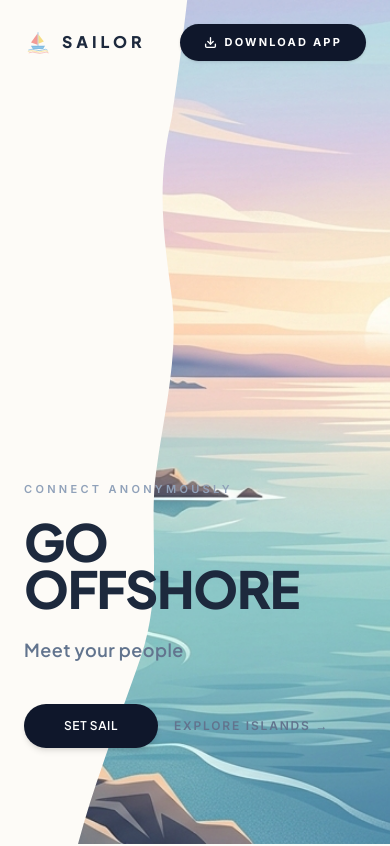
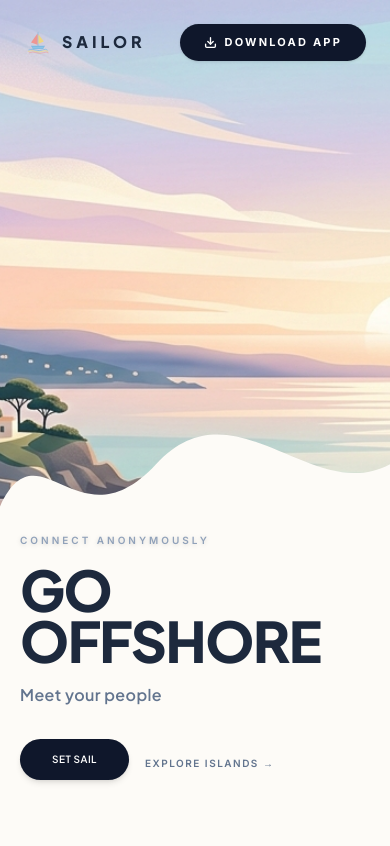
Before and after one commit to cser-utkarsh-raj/Sailor, a Next.js app: page / in a window 390 px wide. Shown: the top 846 px of the page. Built offline with nearby package versions, Linux system fonts and the light colour scheme.

Commit message:
Fix responsive mobile layout on launch page hero

```diff
--- a/src/app/page.tsx
+++ b/src/app/page.tsx
@@ -74,15 +74,14 @@ export default function LandingPage() {
       {/* ==========================================
           THE SHORE — SINGLE HERO
           ========================================== */}
-      <section className="relative w-full min-h-screen flex items-end lg:items-center overflow-hidden">
+      <section className="relative w-full min-h-[100dvh] lg:min-h-screen flex items-end lg:items-center overflow-hidden">
 
-        {/* ---- ILLUSTRATED SCENE (Right side) ---- */}
+        {/* ---- ILLUSTRATED SCENE (Background) ---- */}
         <div className="absolute inset-0 z-0">
-          {/* SVG clipPath — organic irregular mask, pushed right so text has clean white space */}
-          <svg className="absolute" width="0" height="0">
+          <svg className="absolute w-0 h-0">
             <defs>
-              <clipPath id="shore-mask" clipPathUnits="objectBoundingBox">
-                {/* Starts at x=0.48 top — keeps left ~48% as pure white space */}
+              {/* DESKTOP MASK: Organic split, keeps left side pure white */}
+              <clipPath id="shore-mask-desktop" clipPathUnits="objectBoundingBox">
                 <path d="
                   M 0.48,0
                   L 1,0
@@ -96,38 +95,59 @@ export default function LandingPage() {
                   Z
                 " />
               </clipPath>
+              {/* MOBILE MASK: Flows from top, keeps bottom half pure white */}
+              <clipPath id="shore-mask-mobile" clipPathUnits="objectBoundingBox">
+                <path d="
+                  M 0,0
+                  L 1,0
+                  L 1,0.55
+                  C 0.8,0.6 0.6,0.45 0.4,0.55
+                  C 0.2,0.65 0.1,0.5 0,0.6
+                  Z
+                " />
+              </clipPath>
             </defs>
           </svg>
 
+          {/* Desktop Image */}
           <div
-            className="absolute inset-0 w-full h-full bg-cover bg-center"
+            className="hidden lg:block absolute inset-0 w-full h-full bg-cover bg-center"
             style={{
               backgroundImage: "url('/coastal_ship_hero.jpg')",
-              clipPath: "url(#shore-mask)",
-              WebkitClipPath: "url(#shore-mask)",
+              clipPath: "url(#shore-mask-desktop)",
+              WebkitClipPath: "url(#shore-mask-desktop)",
+            }}
+          />
+          {/* Mobile Image */}
+          <div
+            className="block lg:hidden absolute inset-0 w-full h-full bg-cover bg-center"
+            style={{
+              backgroundImage: "url('/coastal_ship_hero.jpg')",
+              clipPath: "url(#shore-mask-mobile)",
+              WebkitClipPath: "url(#shore-mask-mobile)",
             }}
           />
         </div>
 
-        {/* ---- HERO TEXT (Left side, clean white space) ---- */}
-        <div className="relative z-20 w-full px-6 md:px-12 lg:px-20 pt-36 pb-24 lg:pt-0 lg:pb-0">
-          <div className="max-w-md lg:max-w-lg">
-            <p className="text-[11px] md:text-xs font-semibold uppercase tracking-[0.3em] text-slate-400 mb-5">
+        {/* ---- HERO TEXT ---- */}
+        <div className="relative z-20 w-full px-5 sm:px-8 md:px-12 lg:px-20 pt-20 pb-16 lg:pt-0 lg:pb-0">
+          <div className="max-w-md lg:max-w-lg mt-auto">
+            <p className="text-[10px] sm:text-[11px] md:text-xs font-semibold uppercase tracking-[0.3em] text-slate-400 mb-4 sm:mb-5 drop-shadow-sm lg:drop-shadow-none">
               Connect anonymously
             </p>
-            <h1 className="font-heading text-[3.2rem] md:text-[4.5rem] lg:text-[5.5rem] font-extrabold text-slate-800 tracking-tight leading-[0.92] uppercase mb-6">
+            <h1 className="font-heading text-[3.5rem] sm:text-[4rem] md:text-[4.5rem] lg:text-[5.5rem] font-extrabold text-slate-800 tracking-tight leading-[0.92] uppercase mb-4 sm:mb-6">
               Go<br />Offshore
             </h1>
-            <p className="font-heading text-slate-500 text-lg md:text-xl font-semibold tracking-wide max-w-sm mb-10">
+            <p className="font-heading text-slate-500 text-base sm:text-lg md:text-xl font-semibold tracking-wide max-w-sm mb-8 sm:mb-10">
               Meet your people
             </p>
-            <div className="flex items-center gap-4">
+            <div className="flex flex-wrap items-center gap-4">
               <Link href={isOnboarded ? "/sea" : "/onboarding"}>
-                <Button className="rounded-full bg-coral-500 text-white hover:bg-coral-600 font-bold px-10 py-3.5 text-xs uppercase tracking-[0.2em] border-none shadow-md hover:shadow-lg hover:-translate-y-0.5 transition-all">
+                <Button className="rounded-full bg-coral-500 text-white hover:bg-coral-600 font-bold px-8 sm:px-10 py-3.5 text-[10px] sm:text-xs uppercase tracking-[0.2em] border-none shadow-md hover:shadow-lg hover:-translate-y-0.5 transition-all">
                   Set Sail
                 </Button>
               </Link>
-              <Link href="/islands" className="text-slate-500 hover:text-slate-800 text-xs font-semibold uppercase tracking-[0.15em] transition-colors">
+              <Link href="/islands" className="text-slate-500 hover:text-slate-800 text-[10px] sm:text-xs font-semibold uppercase tracking-[0.15em] transition-colors mt-2 sm:mt-0">
                 Explore Islands →
               </Link>
             </div>
```
